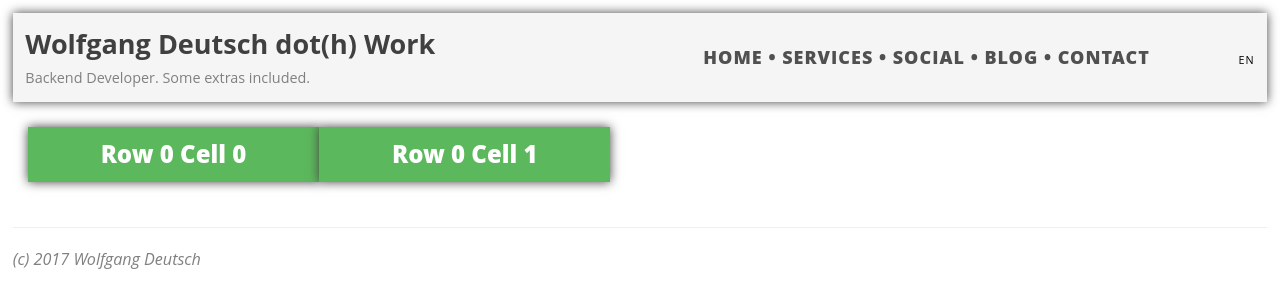
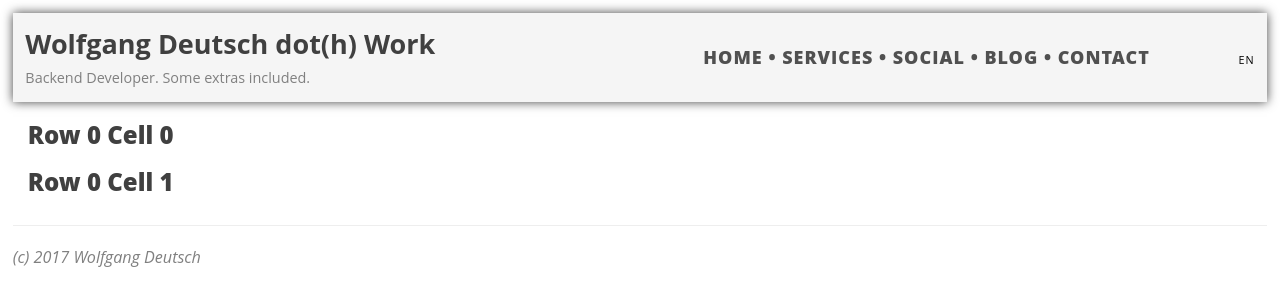
Before and after one commit to wolfgang-wdw/wolfgang-wdw.github.io, a Jekyll site: the page built from _pages/social_en.md, in a window 1280 px wide. Shown: the top 308 px of the page. Built offline with Jekyll 4.4.1, drawn with Linux system fonts in a browser that asks for light colours.

Commit message:
Turn service-table-cell into service-grid-cell without any width constraints of table-y things

```diff
--- a/_includes/services.html
+++ b/_includes/services.html
@@ -1,8 +1,8 @@
-<div class="container service-table">
+<div class="container service-grid">
   <div class="row">
     {% for service in site.services.languages[page.lang] %}
     <div class="col-sm-3">
-      <div class="service-table-cell">
+      <div class="service-grid-column">
         <h3>{{ service.name }}</h3>
         <ul>
         {% assign max_section_index = service.sections | size | minus: 1 %}
--- a/css/_service-table.scss
+++ b/css/_service-table.scss
@@ -1,14 +1,10 @@
-.table-row {
-    display: table-row;
-}
-
-.service-table {
+.service-grid {
     margin: auto;
     margin-top: 2%;
     margin-bottom: 2%;
 }
 
-.service-table-cell {
+.service-grid-column {
   * {
     margin:0; padding: 0
   };
@@ -21,7 +17,6 @@
   ul {
     list-style-type: none;
   }
-
   li {
     font-family: 'Open Sans', 'Helvetica Neue', Helvetica, Arial, sans-serif;
     text-transform: uppercase;
@@ -29,19 +24,13 @@
     letter-spacing: 1px;
     font-weight: 800;
     color: #404040;
-
     border-bottom: 1px solid $service-sections-list-separator-color;
     padding: 4%;
     background-color: $service-table-entry-background-color;
  }
-
  li:last-child {
    border: none;
  }
-
  box-shadow: 0px 0px 10px $service-table-shadow-color;
-  display: table-cell;
-  position: relative;
  text-align: center;
-  width: 25%; // HACK: because we have 4 service categories
 }
```
Lines whose indentation alone changed are shown as unchanged.
